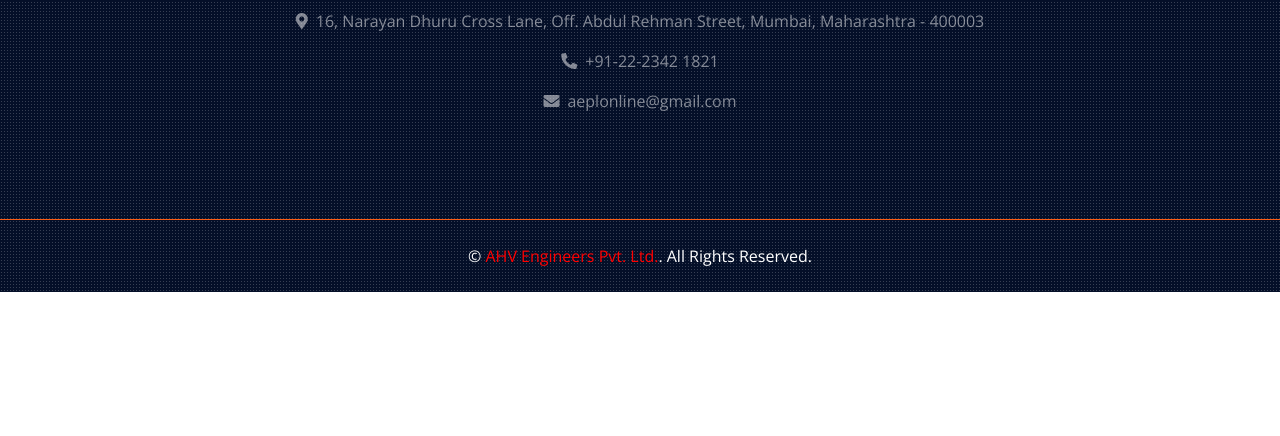
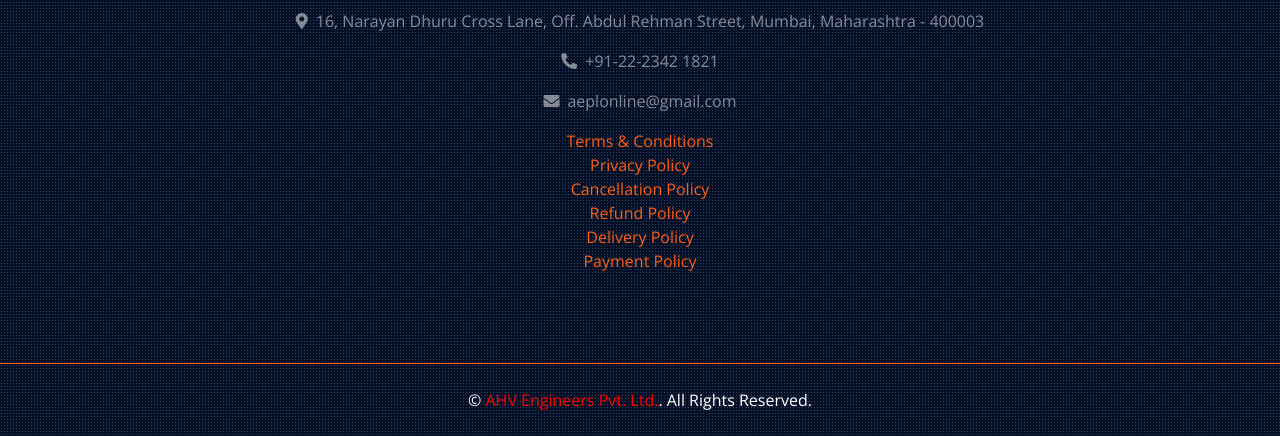
Before and after one commit to 01mb/welding-website, a plain HTML site: page index.html in a window 1280 px wide. Shown: the part 3647-4083 px from the top of the page. Before the commit the page ends 3939 px from the top, so only its background shows below. Drawn offline with nearby package versions, Linux system fonts and the light colour scheme.

Commit message:
Update index.html

```diff
--- a/index.html
+++ b/index.html
@@ -287,6 +287,17 @@
             <p><i class="fa fa-map-marker-alt me-2"></i>16, Narayan Dhuru Cross Lane, Off. Abdul Rehman Street, Mumbai, Maharashtra - 400003</p>
             <p><i class="fa fa-phone-alt me-2"></i>+91-22-2342 1821</p>
             <p><i class="fa fa-envelope me-2"></i>aeplonline@gmail.com</p>
+            <a href="terms_conditions.html">Terms & Conditions</a>
+            <br>
+            <a href="privacy_policy.html">Privacy Policy</a>
+            <br>
+            <a href="cancellation_policy.html">Cancellation Policy</a>
+            <br>
+            <a href="refund_policy.html">Refund Policy</a>
+            <br>
+            <a href="delivery_policy.html">Delivery Policy</a>
+            <br>
+            <a href="payment_policy.html">Payment Policy</a>
         </div>
     </div>
 
```
